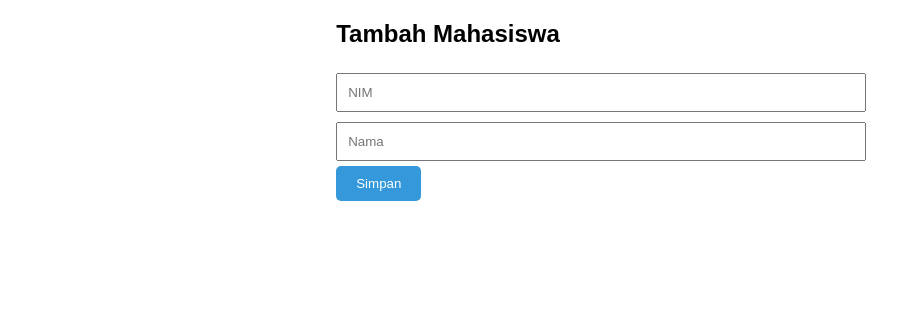
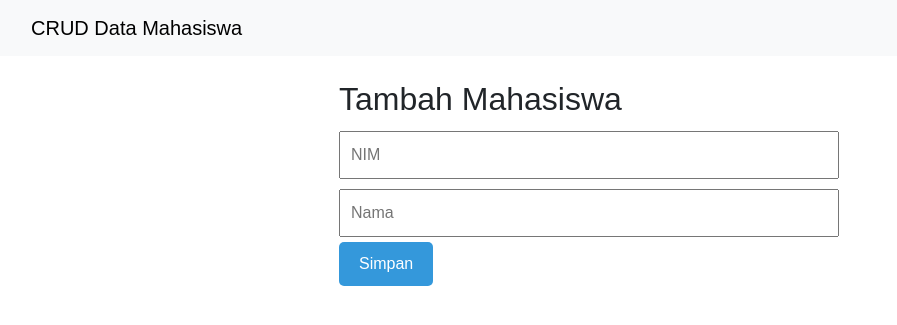
Before and after one commit to ahmad5944/pbo-uas-praktik-kel1, a PHP site: page /index.php?action=add in a window 1280 px wide. Shown: the top 325 px of the page, without its empty margins (51-948 px from the left). Run offline with PHP 8.4, Linux system fonts and the light colour scheme.

Commit message:
fixing tampilan

```diff
--- a/MahasiswaController.php
+++ b/MahasiswaController.php
@@ -18,7 +18,7 @@ class MahasiswaController {
             echo '<tr>';
             echo '<td>' . $row['nim'] . '</td>';
             echo '<td>' . $row['nama'] . '</td>';
-            echo '<td><a href="?action=edit&id=' . $row['id'] . '">Edit</a> | <a href="?action=delete&id=' . $row['id'] . '">Delete</a></td>';
+            echo '<td><a class="btn btn-warning" href="?action=edit&id=' . $row['id'] . '">Edit</a> | <a class="btn btn-danger" href="?action=delete&id=' . $row['id'] . '">Delete</a></td>';
             echo '</tr>';
         }
     }
--- a/index.php
+++ b/index.php
@@ -3,10 +3,12 @@
 <head>
     <meta charset="UTF-8">
     <meta name="viewport" content="width=device-width, initial-scale=1.0">
+    <link href="https://cdn.jsdelivr.net/npm/bootstrap@5.3.1/dist/css/bootstrap.min.css" rel="stylesheet" integrity="sha384-4bw+/aepP/YC94hEpVNVgiZdgIC5+VKNBQNGCHeKRQN+PtmoHDEXuppvnDJzQIu9" crossorigin="anonymous">
     <title>Aplikasi Mahasiswa CRUD</title>
     <link rel="stylesheet" href="style.css">
 </head>
 <body>
+
     <?php
     require_once 'MahasiswaController.php';
 
@@ -29,12 +31,19 @@
     }
     ?>
 
+    <nav class="navbar navbar-expand-lg bg-body-tertiary">
+        <div class="container-md">
+            <a class="navbar-brand" href="#">CRUD Data Mahasiswa</a>
+        </div>
+    </nav>
+    <br>
     <div class="container">
         <?php
         if (!isset($_GET['action']) || ($_GET['action'] != 'edit' && $_GET['action'] != 'add')) {
             ?>
-            <h1>Aplikasi Mahasiswa CRUD</h1>
-        <table>
+            <a href="?action=add" class="add-button">Tambah Mahasiswa</a>
+            <br><br>
+        <table class="table table-striped">
             <tr>
                 <th>NIM</th>
                 <th>Nama</th>
@@ -44,7 +53,6 @@
             $mahasiswaController->tampilDaftarMahasiswa();
             ?>
         </table>
-        <a href="?action=add" class="add-button">Tambah Mahasiswa</a>
         <?php
         } elseif($_GET['action'] == 'edit') {
         }else{
@@ -52,5 +60,7 @@
         }
         ?>
     </div>
+
+    <script src="https://cdn.jsdelivr.net/npm/bootstrap@5.3.1/dist/js/bootstrap.bundle.min.js" integrity="sha384-HwwvtgBNo3bZJJLYd8oVXjrBZt8cqVSpeBNS5n7C8IVInixGAoxmnlMuBnhbgrkm" crossorigin="anonymous"></script>
 </body>
 </html>
```
